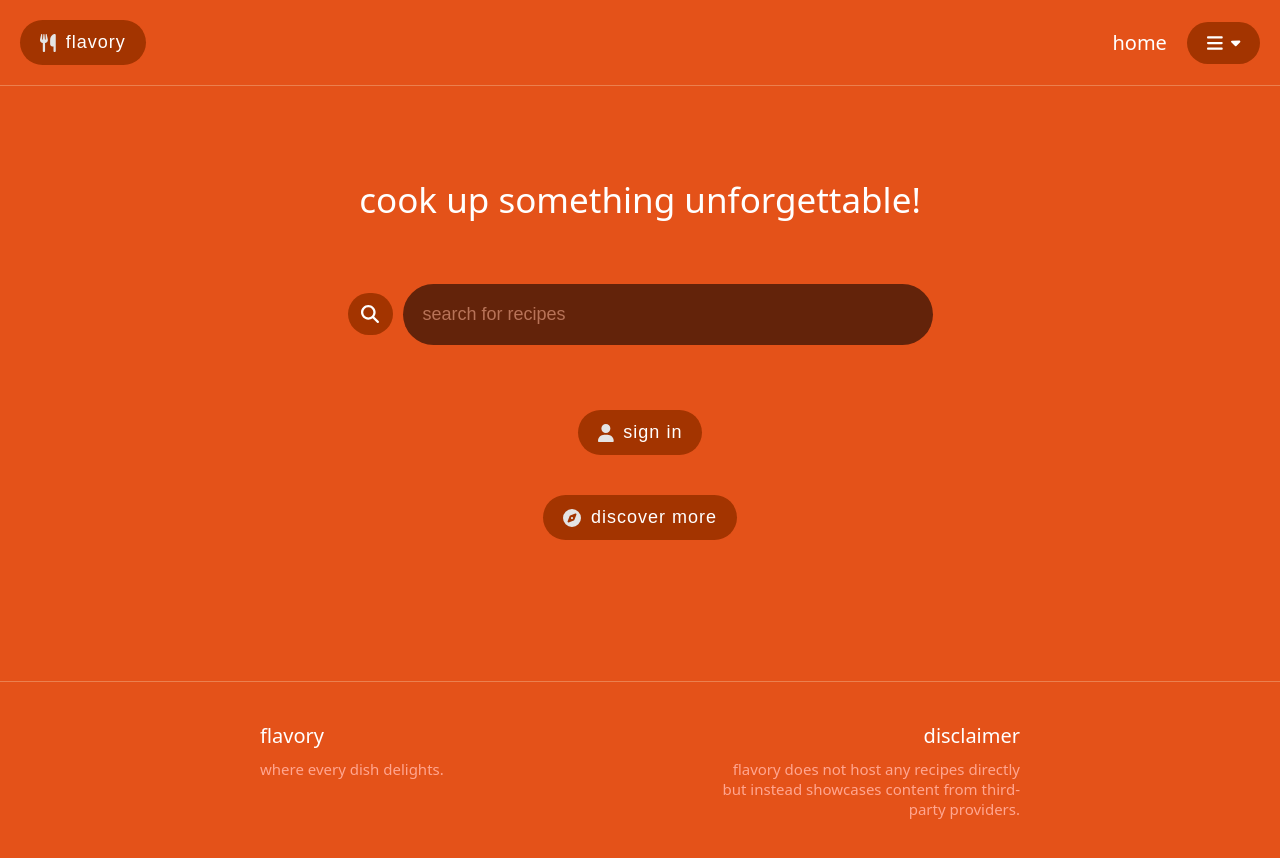
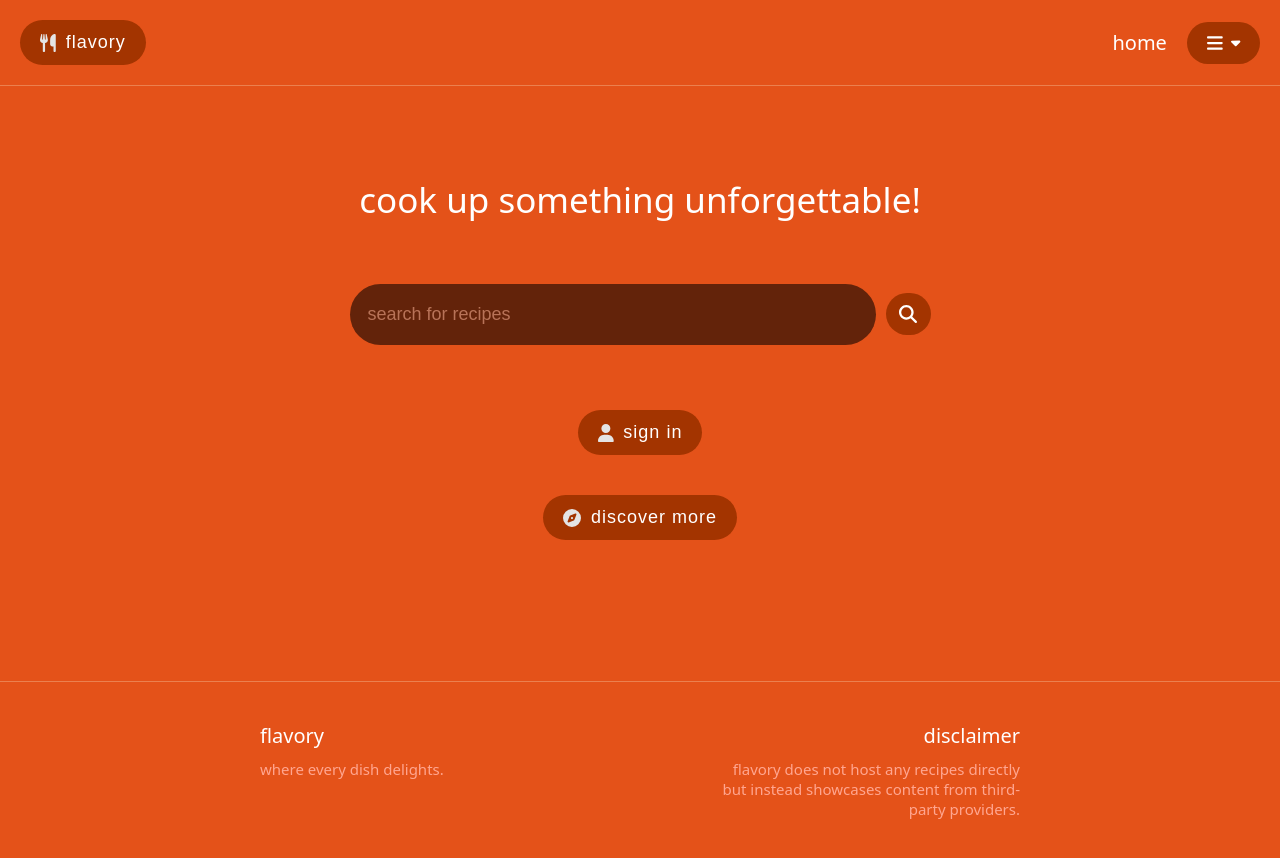
Before and after one commit to lukevukovich/flavory, a React (Vite) app: page / in a window 1280 px wide. Shown: the top 858 px of the page. Built offline with nearby package versions, Linux system fonts and the light colour scheme; no server answers.

Commit message:
Move search button to right of search bar

```diff
--- a/src/assets/SearchBar/SearchBar.css
+++ b/src/assets/SearchBar/SearchBar.css
@@ -7,8 +7,8 @@
   display: inline-flex;
   align-items: center;
   background-color: rgb(99, 35, 10);
-  padding-left: 12px;
-  padding-right: 12px;
+  padding-left: 8px;
+  padding-right: 8px;
   border-radius: 35px;
 }
 
@@ -27,7 +27,7 @@
   font-size: 18px;
   padding: 20px;
   padding-right: 8px;
-  padding-left: 8px;
+  padding-left: 10px;
   cursor: text;
   border-radius: 35px;
 }
@@ -51,8 +51,8 @@
 }
 
 .search-bar-search-button {
-  margin-left: 0px;
-  margin-right: 10px;
+  margin-left: 10px;
+  margin-right: 0px;
   width: 45px;
 }
 
@@ -69,6 +69,7 @@
   height: 40px;
   width: 40px;
   border-radius: 20px;
+  margin-right: 2px;
 }
 
 .search-bar-clear-button:hover {
--- a/src/assets/SearchBar/SearchBar.jsx
+++ b/src/assets/SearchBar/SearchBar.jsx
@@ -139,18 +139,6 @@ export default function SearchBar({
 
   return (
     <div className="search-bar" ref={searchBar}>
-      <button
-        className="button search-bar-search-button"
-        ref={searchButton}
-        onClick={() => {
-          searchRecipes();
-        }}
-      >
-        <FontAwesomeIcon
-          icon={searchIcon}
-          className={`${isLoading ? "loading-icon" : ""}`}
-        ></FontAwesomeIcon>
-      </button>
       <div className="search-bar-panel">
         <input
           type="text"
@@ -200,6 +188,18 @@ export default function SearchBar({
           <FontAwesomeIcon icon={faXmark} />
         </button>
       </div>
+      <button
+        className="button search-bar-search-button"
+        ref={searchButton}
+        onClick={() => {
+          searchRecipes();
+        }}
+      >
+        <FontAwesomeIcon
+          icon={searchIcon}
+          className={`${isLoading ? "loading-icon" : ""}`}
+        ></FontAwesomeIcon>
+      </button>
     </div>
   );
 }
--- a/src/pages/Discover/Discover.jsx
+++ b/src/pages/Discover/Discover.jsx
@@ -107,9 +107,7 @@ export default function Discover() {
           allRandomRecipes[i] = randomRecipes;
         }
       }
-    } catch (error) {
-      pass;
-    }
+    } catch (error) {}
 
     if (allRandomRecipes.length === 0) {
       setDiscoverText("unable to fetch recipes, refresh to try again!");
```
